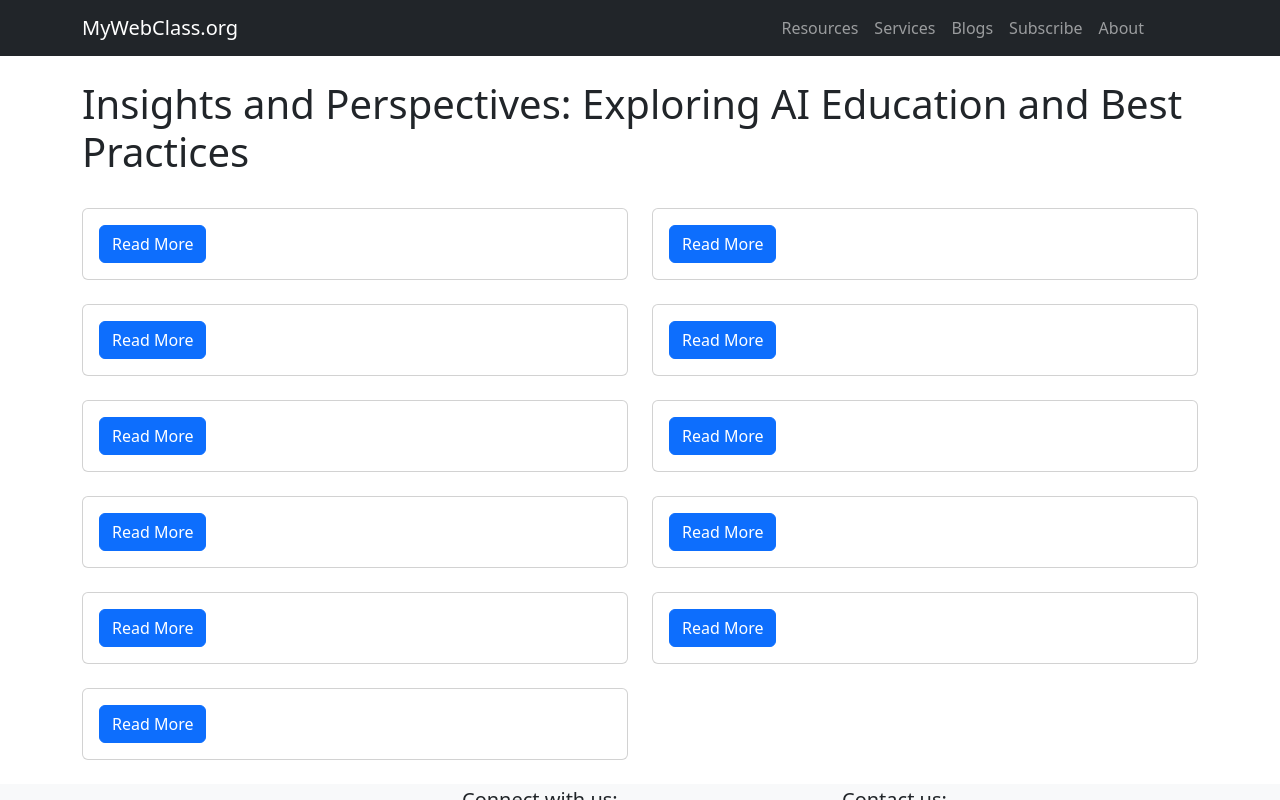
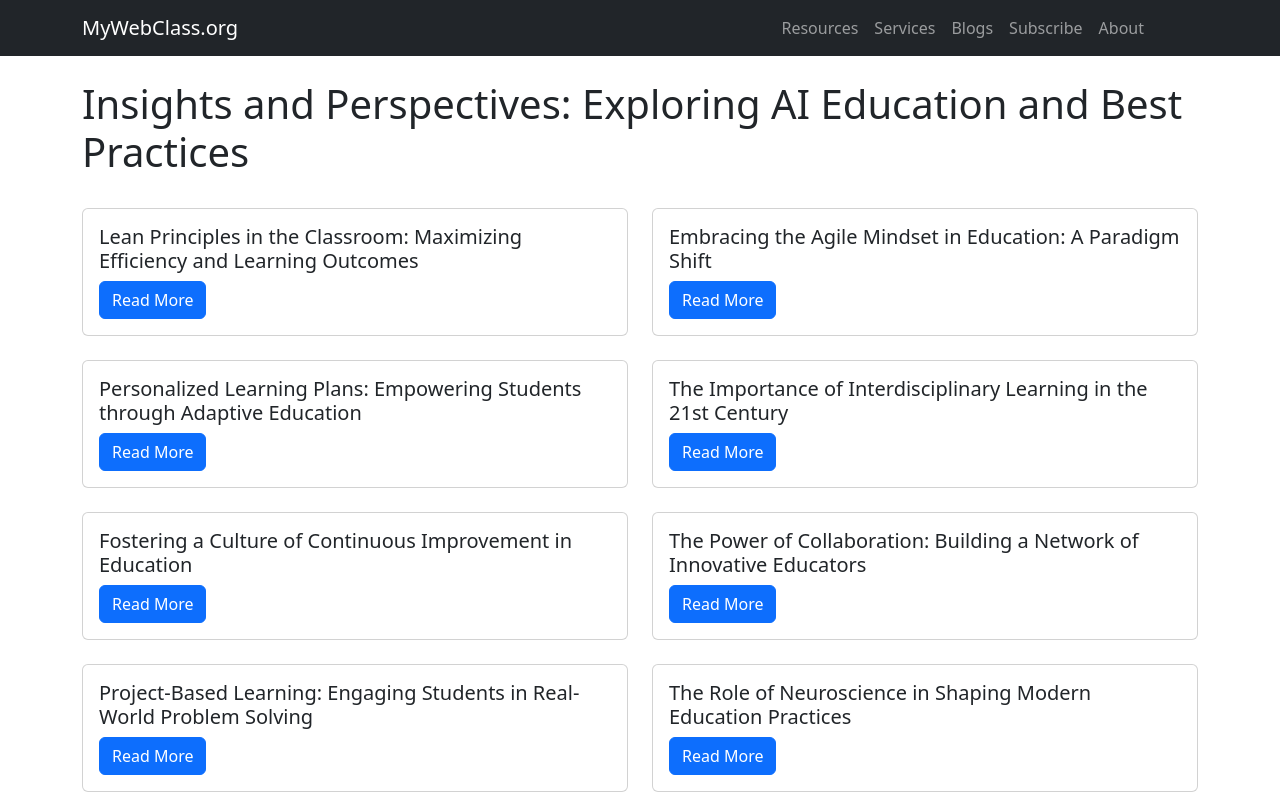
Before and after one commit to NJIT-WIS/project-2-team-sar, a Next.js app: page /blogs in a window 1280 px wide. Shown: the top 800 px of the page. Built offline with nearby package versions, Linux system fonts and the light colour scheme.

Commit message:
Update blog_webpage_ai.jsx

```diff
--- a/components/blog_webpage_ai.jsx
+++ b/components/blog_webpage_ai.jsx
@@ -15,6 +15,7 @@ const Blog = ({ allPostsData }) => {
           <Col md={6} key={index} className="mb-4">
             <Card>
               <Card.Body>
+                <Card.Title>{post.title}</Card.Title>
                 <Link href={`/posts/${post.id}`}>
                   <Button variant="primary" role="link">Read More</Button>
                 </Link>
```
